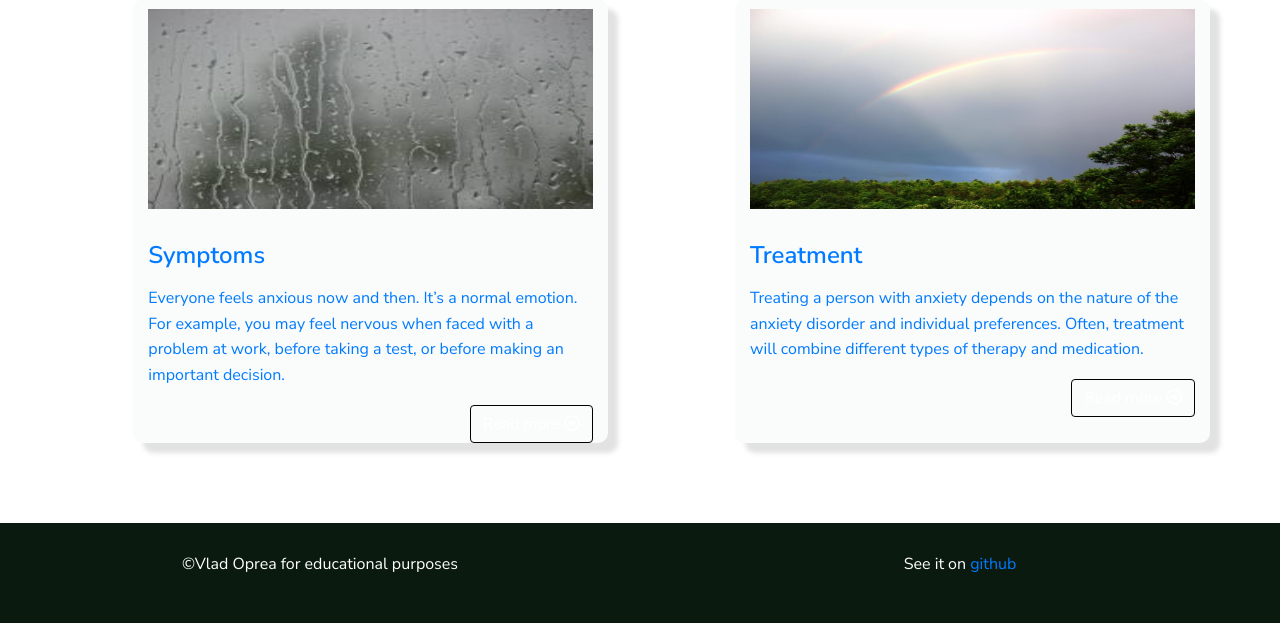
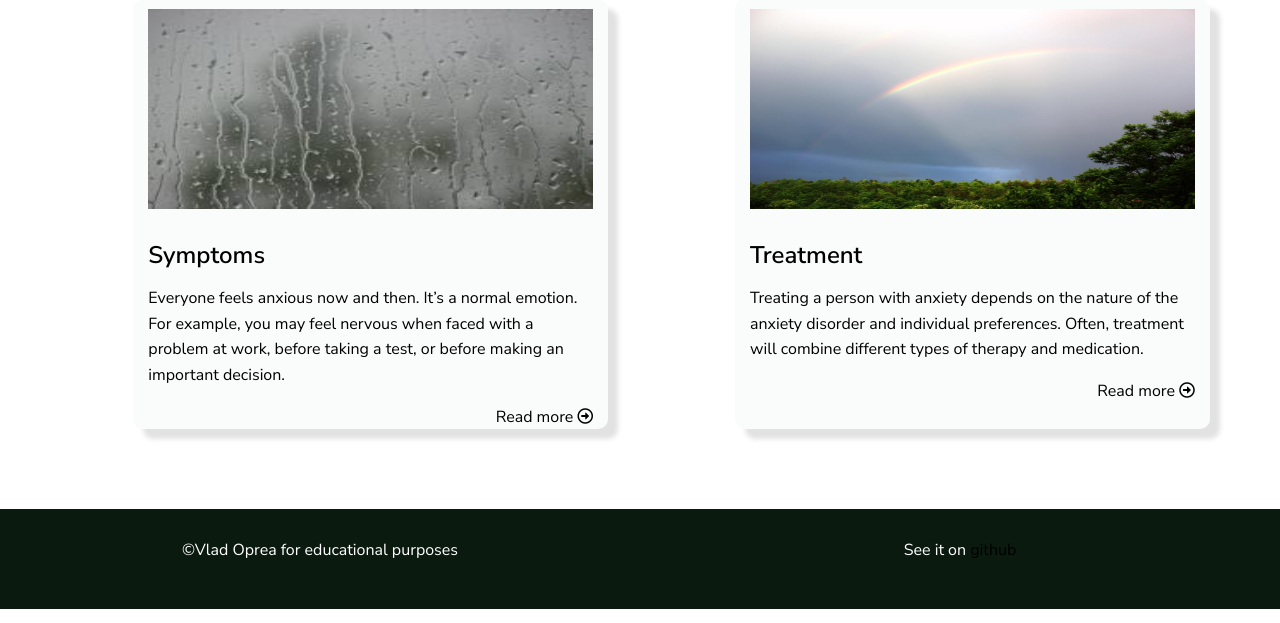
Before and after one commit to vladoprea/anxiety-treatment, a Flask app: page / in a window 1280 px wide. Shown: the part 787-1410 px from the top of the page. Run offline with Flask 2, Linux system fonts and the light colour scheme; some libraries are stand-ins or nearby versions.

Commit message:
Add picture and style home page articles

```diff
--- a/static/css/style.css
+++ b/static/css/style.css
@@ -6,14 +6,6 @@ body {
 
 main {
     min-height: calc( 100vh - 190px);
-}
-
-hr {
-    border-top: 3px solid rgba(0,0,0,.1);
-    width: 60%;
-    margin-top: 3rem;
-    margin-bottom: 3rem;
-
 }
 
 
@@ -167,7 +159,9 @@ p {
 }
 
 .sym-treat {
+    margin-top:50px;
     margin-bottom: 80px;
+    width: 50%;
 }
 
 /*    Forms    */
@@ -183,6 +177,10 @@ p {
 }
 
 /*   Buttons    */
+a {
+    text-decoration: none;
+    color: #000;
+}
 .btn-secondary {
     color: #fff;
     background-color: #f8f9fa;
@@ -210,10 +208,10 @@ p {
     text-decoration: none;
 }
 
-.btn-outline-light {
-    color: #000;
-    border-color: #000;
+.read-more {
+    color:#000;
 }
+
 
 /*    Footer    */
 .footer {
@@ -234,6 +232,9 @@ p {
     .navbar-light .navbar-brand {
         margin-left: 100px;
     }
+    .sym-treat {
+        width: 60%;
+    }
 }
 
 @media (max-width: 768px) {
@@ -249,6 +250,10 @@ p {
     .tools-box {
         width: 100%;
     }
+    .sym-treat {
+        width: 70%;
+        margin-top: 0px;
+    }
 }
 
 @media (max-width:568px) {
@@ -263,6 +268,10 @@ p {
     .navbar-light .navbar-brand {
         margin-left: 0px;
     }
+    .sym-treat {
+        width: 100%;
+        margin-top: 0px;
+    }
 }
 
 @media (max-width:359px) {
--- a/templates/home.html
+++ b/templates/home.html
@@ -49,8 +49,8 @@
                     </p>
                     <div class="row">
                         <div class="col text-right">
-                            <button type="button" class="btn btn-outline-light"><a href="{{ url_for('symptoms') }}" class="read-more">Read
-                                    more<i class="fas fa-arrow-alt-circle-right"></i></a></button>
+                            <a href="{{ url_for('symptoms') }}">Read
+                                    more<i class="fas fa-arrow-alt-circle-right"></i></a>
                         </div>
                     </div>
                 </div>
@@ -63,8 +63,9 @@
                         preferences. Often, treatment will combine different types of therapy and medication.
                     </p>
                     <div class="row">
-                        <div class="col text-right"><button type="button" class="btn btn-outline-light"><a href="{{ url_for('treatment') }}" class="read-more">Read
-                                    more<i class="fas fa-arrow-alt-circle-right"></i></a></button>
+                        <div class="col text-right">
+                            <a href="{{ url_for('treatment') }}">Read
+                                    more<i class="fas fa-arrow-alt-circle-right"></i></a>
                         </div>
                     </div>
                 </div>
```
Also changed, not shown: templates/symptoms.html (+11 -1 lines), templates/treatment.html (+9 -0 lines).
